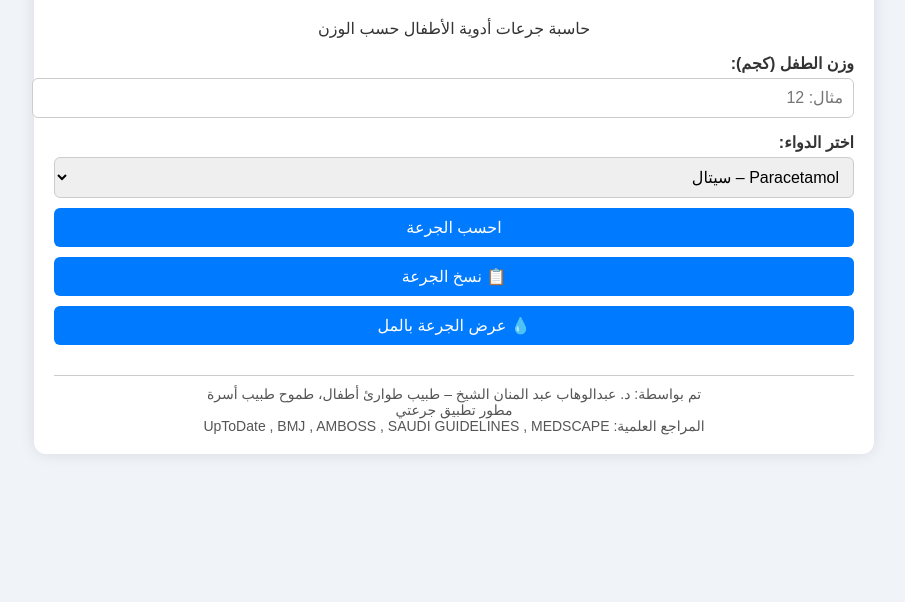
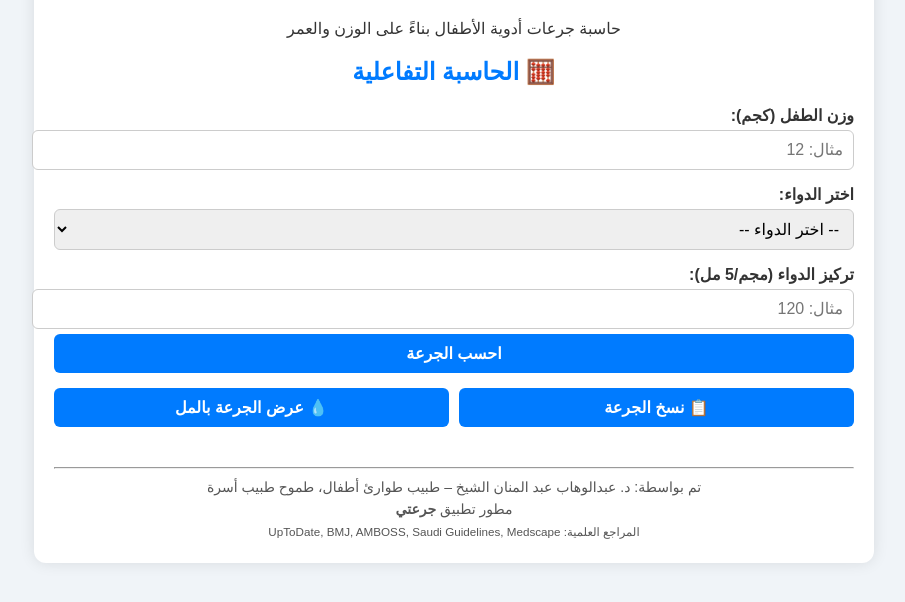
Before and after one commit to Wahab1996/test, a plain HTML site: page index.html in a window 1280 px wide. Shown: the part 102-704 px from the top of the page, without its empty margins (186-1091 px from the left). Drawn offline with Linux system fonts and the light colour scheme.

Commit message:
Update index.html

```diff
--- a/index.html
+++ b/index.html
@@ -37,11 +37,15 @@
       font-size: 16px;
     }
     button {
-      margin-top: 10px;
       background-color: #007bff;
       color: white;
       border: none;
+      font-weight: bold;
       cursor: pointer;
+      transition: background 0.3s;
+    }
+    button:hover {
+      background-color: #0056b3;
     }
     .result {
       margin-top: 20px;
@@ -50,125 +54,147 @@
       border: 1px solid #b3daff;
       border-radius: 8px;
       font-weight: bold;
+      white-space: pre-wrap;
     }
-    .signature {
-      margin-top: 30px;
+    .btn-group {
+      display: flex;
+      gap: 10px;
+      margin-top: 10px;
+    }
+    .footer {
+      margin-top: 40px;
       font-size: 14px;
       text-align: center;
       color: #555;
-      border-top: 1px solid #ccc;
-      padding-top: 10px;
+      line-height: 1.6;
     }
   </style>
 </head>
 <body>
   <div class="container">
     <h1>💊 تطبيق جرعتي</h1>
-    <p style="text-align:center;">حاسبة جرعات أدوية الأطفال حسب الوزن</p>
+    <p style="text-align:center;">حاسبة جرعات أدوية الأطفال بناءً على الوزن والعمر</p>
 
+    <h2>🧮 الحاسبة التفاعلية</h2>
     <label for="weight">وزن الطفل (كجم):</label>
     <input type="number" id="weight" placeholder="مثال: 12">
 
     <label for="drug">اختر الدواء:</label>
-    <select id="drug"></select>
+    <select id="drug">
+      <option value="">-- اختر الدواء --</option>
+      <option value="paracetamol">Paracetamol – سيتال، فيفادول</option>
+      <option value="ibuprofen">Ibuprofen – بروفين</option>
+      <option value="azithromycin">Azithromycin – زيثروماكس</option>
+      <option value="ceftriaxone">Ceftriaxone – روزفين</option>
+      <option value="ondansetron">Ondansetron – زوفران</option>
+    </select>
+
+    <label for="concentration">تركيز الدواء (مجم/5 مل):</label>
+    <input type="number" id="concentration" placeholder="مثال: 120">
 
     <button onclick="calculateDose()">احسب الجرعة</button>
-    <button onclick="copyDose()">📋 نسخ الجرعة</button>
-    <button onclick="showMlDose()">💧 عرض الجرعة بالمل</button>
+
+    <div class="btn-group">
+      <button onclick="copyResult()">📋 نسخ الجرعة</button>
+      <button onclick="showMlDose()">💧 عرض الجرعة بالمل</button>
+    </div>
 
     <div id="result" class="result" style="display:none;"></div>
 
-    <div class="signature">
+    <div class="footer">
+      <hr>
       تم بواسطة: د. عبدالوهاب عبد المنان الشيخ – طبيب طوارئ أطفال، طموح طبيب أسرة<br>
-      مطور تطبيق جرعتي<br>
-      المراجع العلمية: UpToDate , BMJ , AMBOSS , SAUDI GUIDELINES , MEDSCAPE
+      مطور تطبيق <strong>جرعتي</strong><br>
+      <small>المراجع العلمية: UpToDate, BMJ, AMBOSS, Saudi Guidelines, Medscape</small>
     </div>
   </div>
 
   <script>
-    const drugs = [
-      { scientific: "Paracetamol", trade: "سيتال", dose: "10–15", unit: "مجم", interval: "كل 6–8 ساعات", max: 60, concentration: 120 },
-      { scientific: "Ibuprofen", trade: "بروفين", dose: "5–10", unit: "مجم", interval: "كل 6–8 ساعات", max: 40, concentration: 100 },
-      { scientific: "Azithromycin", trade: "زيثروماكس", dose: "10", unit: "مجم", interval: "مرة يومياً لمدة 3 أيام", max: 500, concentration: 200 },
-      { scientific: "Ceftriaxone", trade: "روسبين", dose: "50–100", unit: "مجم", interval: "مرة يومياً", max: 2000 },
-      { scientific: "Ondansetron", trade: "زوفران", dose: "0.15", unit: "مجم", interval: "عند اللزوم", max: 8, concentration: 2 }
-    ];
-
-    const select = document.getElementById("drug");
-    drugs.forEach((drug, i) => {
-      const option = document.createElement("option");
-      option.value = i;
-      option.textContent = `${drug.scientific} – ${drug.trade}`;
-      select.appendChild(option);
-    });
-
-    let currentDoseText = "";
+    const doseInfo = {
+      paracetamol: {
+        min: 10, max: 15, maxDaily: 60, note: "الحد الأقصى اليومي: 60 مجم/كجم"
+      },
+      ibuprofen: {
+        min: 5, max: 10, note: "لا يستخدم تحت عمر 6 شهور"
+      },
+      azithromycin: {
+        fixed: 10, note: "لمدة 3 أيام فقط"
+      },
+      ceftriaxone: {
+        min: 50, max: 100, note: "لا يُخلط مع الكالسيوم"
+      },
+      ondansetron: {
+        fixed: 0.15, maxSingle: 8, note: "الحد الأقصى للجرعة الواحدة: 8 مجم"
+      }
+    };
 
     function calculateDose() {
       const weight = parseFloat(document.getElementById("weight").value);
-      const drugIndex = document.getElementById("drug").value;
+      const drug = document.getElementById("drug").value;
       const resultDiv = document.getElementById("result");
+      resultDiv.style.display = "block";
 
-      if (!weight || weight <= 0 || drugIndex === "") {
-        resultDiv.style.display = "block";
+      if (!weight || weight <= 0 || !drug) {
         resultDiv.innerHTML = "❌ الرجاء إدخال وزن صحيح واختيار دواء.";
         return;
       }
 
-      const d = drugs[drugIndex];
-      let doseText = "";
-      let range = d.dose.split("–");
+      const drugData = doseInfo[drug];
+      let output = `✅ الجرعة المحسوبة لـ ${drug}:\n`;
 
-      if (range.length === 2) {
-        const min = (parseFloat(range[0]) * weight).toFixed(1);
-        const max = (parseFloat(range[1]) * weight).toFixed(1);
-        doseText = `${min} – ${max} ${d.unit} ${d.interval}`;
-      } else {
-        const amount = (parseFloat(range[0]) * weight).toFixed(1);
-        doseText = `${amount} ${d.unit} ${d.interval}`;
+      if (drugData.fixed) {
+        let dose = (drugData.fixed * weight).toFixed(2);
+        if (drugData.maxSingle && dose > drugData.maxSingle) {
+          dose = drugData.maxSingle;
+          output += `🔹 ${dose} مجم (تم تطبيق الحد الأقصى: ${drugData.maxSingle} مجم)\n`;
+        } else {
+          output += `🔹 ${dose} مجم\n`;
+        }
+      } else if (drugData.min && drugData.max) {
+        const minDose = (drugData.min * weight).toFixed(1);
+        const maxDose = (drugData.max * weight).toFixed(1);
+        output += `🔹 من ${minDose} إلى ${maxDose} مجم\n`;
       }
 
-      doseText += `<br>⚠️ الحد الأقصى للجرعة اليومية: ${d.max} ${d.unit}`;
-
-      currentDoseText = doseText.replace(/<br>/g, "\n"); // for copying
-      resultDiv.innerHTML = `✅ الجرعة المحسوبة:<br><strong>${doseText}</strong>`;
-      resultDiv.style.display = "block";
+      output += `📌 ملاحظة: ${drugData.note}`;
+      resultDiv.innerHTML = output;
     }
 
-    function copyDose() {
-      if (currentDoseText) {
-        navigator.clipboard.writeText(currentDoseText);
-        alert("✅ تم نسخ الجرعة إلى الحافظة");
-      } else {
-        alert("❗ الرجاء حساب الجرعة أولاً");
-      }
+    function copyResult() {
+      const result = document.getElementById("result").innerText;
+      navigator.clipboard.writeText(result);
+      alert("✅ تم نسخ الجرعة إلى الحافظة.");
     }
 
     function showMlDose() {
+      const drug = document.getElementById("drug").value;
       const weight = parseFloat(document.getElementById("weight").value);
-      const drugIndex = document.getElementById("drug").value;
-      if (!weight || drugIndex === "") {
-        alert("❗ الرجاء إدخال الوزن واختيار دواء");
+      const conc = parseFloat(document.getElementById("concentration").value);
+      const resultDiv = document.getElementById("result");
+
+      if (!weight || weight <= 0 || !drug || !conc) {
+        alert("❌ الرجاء إدخال الوزن، اختيار الدواء، وكتابة التركيز.");
         return;
       }
 
-      const d = drugs[drugIndex];
-      if (!d.concentration) {
-        alert("⚠️ لا يتوفر تركيز لهذا الدواء");
-        return;
+      const drugData = doseInfo[drug];
+      let output = resultDiv.innerText + "\n\n💧 الجرعة بالمل:\n";
+
+      function mgToMl(mg, conc) {
+        return ((mg / conc) * 5).toFixed(1);
       }
 
-      let range = d.dose.split("–");
-      const ml = val => (val * weight / d.concentration).toFixed(2);
+      if (drugData.fixed) {
+        let mg = drugData.fixed * weight;
+        if (drugData.maxSingle && mg > drugData.maxSingle) mg = drugData.maxSingle;
+        output += `🔹 ${mgToMl(mg, conc)} مل\n`;
+      } else if (drugData.min && drugData.max) {
+        const minMg = drugData.min * weight;
+        const maxMg = drugData.max * weight;
+        output += `🔹 من ${mgToMl(minMg, conc)} إلى ${mgToMl(maxMg, conc)} مل\n`;
+      }
 
-      if (range.length === 2) {
-        const minMl = ml(parseFloat(range[0]));
-        const maxMl = ml(parseFloat(range[1]));
-        alert(`💧 الجرعة بالمل:\n${minMl} – ${maxMl} مل`);
-      } else {
-        const amountMl = ml(parseFloat(range[0]));
-        alert(`💧 الجرعة بالمل:\n${amountMl} مل`);
-      }
+      resultDiv.innerText = output;
     }
   </script>
 </body>
```
